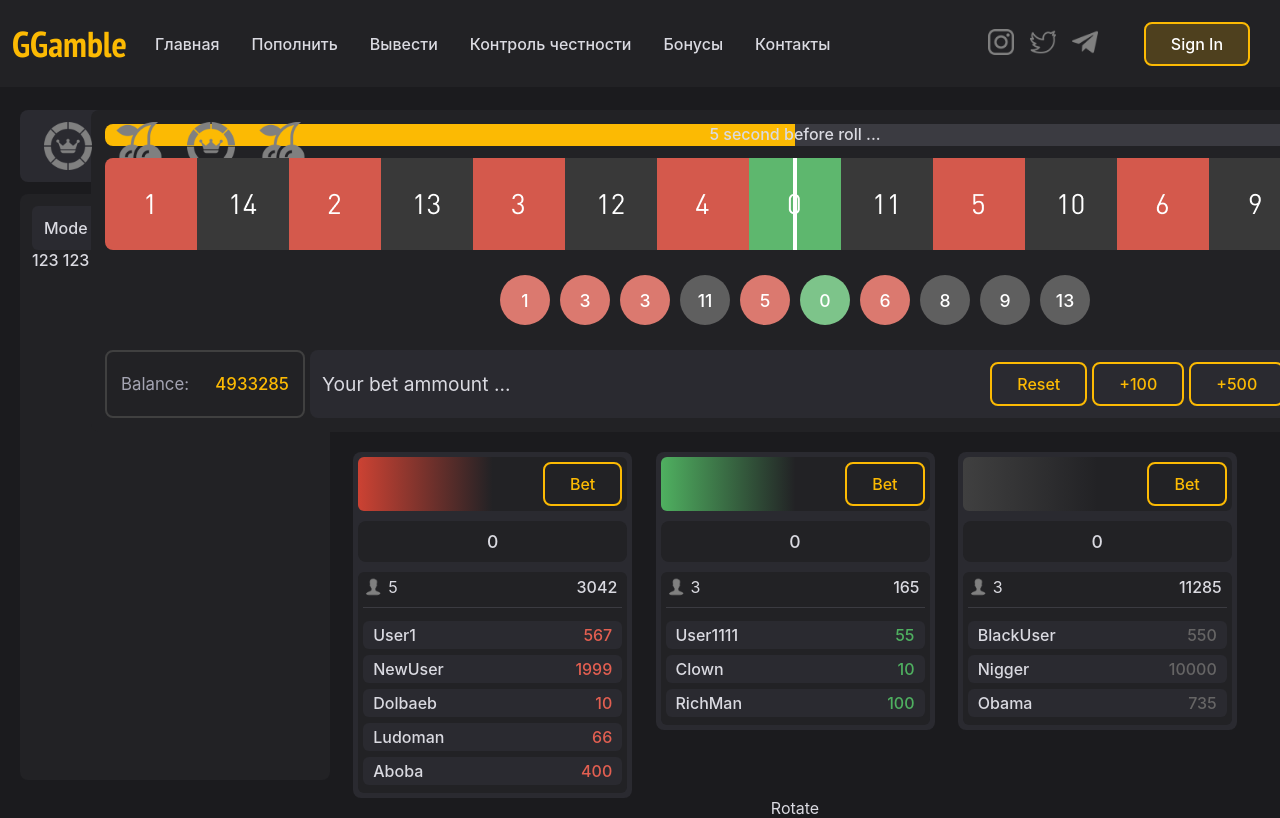
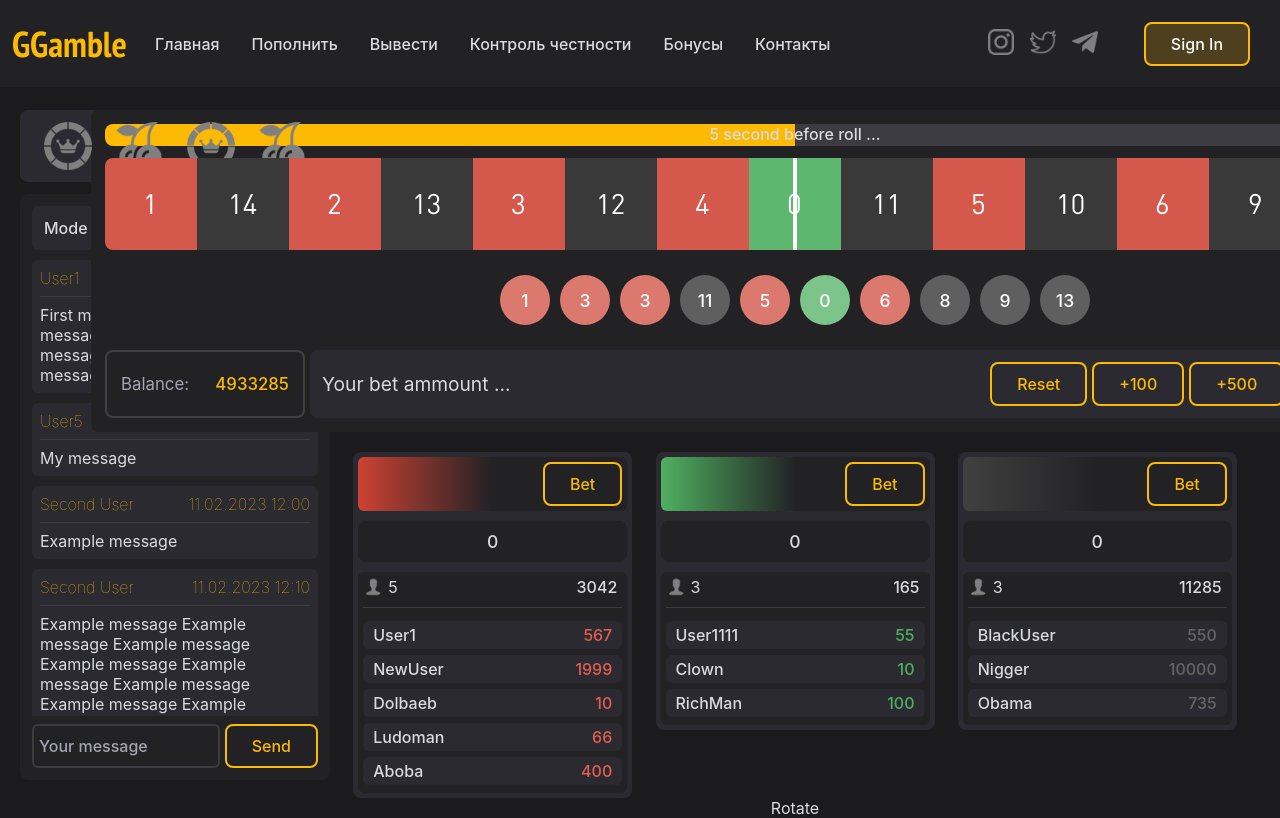
Before and after one commit to M3RCURRRY/GGamble, a React (Create React App) app: page / in a window 1280 px wide. Shown: the top 818 px of the page. Built offline with nearby package versions, Linux system fonts and the light colour scheme.

Commit message:
Finished chat UI

```diff
--- a/src/components/Chat/Chat.module.scss
+++ b/src/components/Chat/Chat.module.scss
@@ -3,6 +3,12 @@
 .chat {
   width: 100%;
   height: 100%;
+
+  display: flex;
+  flex-direction: column;
+  justify-content: space-between;
+
+  overflow: hidden;
 
   background-color: $base;
   border-radius: 8px;
@@ -74,3 +80,67 @@
     }
   }
 }
+
+.messageContainer {
+  width: 100%;
+  background-color: $optional;
+
+  margin: 10px 0px;
+  padding: 8px;
+
+  border-radius: 6px;
+}
+
+.messageStats {
+  font-weight: 100;
+  display: flex;
+  flex-direction: row;
+  justify-content: space-between;
+  align-items: center;
+
+  color: $active;
+}
+
+.messageContent {
+  font-weight: 400;
+}
+
+.divider {
+  margin: 8px 0px;
+  width: 100%;
+  height: 1px;
+  background-color: $hover;
+}
+
+.chatInput {
+  width: 100%;
+
+  padding: 5px;
+  margin-right: 5px;
+
+  color: $secondary;
+  border: 2px solid $hover;
+  border-radius: 6px;
+
+  max-height: 100%;
+}
+
+.messageInput {
+  display: flex;
+  flex-direction: row;
+  align-items: stretch;
+
+  height: fit-content;
+  padding-top: 8px;
+}
+
+.chatMessages {
+  height: max-content;
+  overflow-y: scroll;
+
+  -ms-overflow-style: none;
+  scrollbar-width: none;
+  &::-webkit-scrollbar {
+    display: none;
+  }
+}
--- a/src/components/Chat/Chat.tsx
+++ b/src/components/Chat/Chat.tsx
@@ -1,50 +1,136 @@
 import { useState } from "react";
+import { ButtonTypes } from "../../types";
+import Button from "../Button/Button";
 import styles from "./Chat.module.scss";
 
-// const options = ['Gambling chat', 'Betting chat', 'Free-to-speak', 'Slots chat'];
+interface IChatMessage {
+  userId: number;
+  username: string;
+  message: string;
+  date: string;
+}
+
+const MOCK_CHAT: IChatMessage[] = [
+  {
+    userId: 1,
+    username: "User1",
+    message: "First message First message First message First message First message First message First message ",
+    date: "11.02.2023 11:45",
+  },
+  {
+    userId: 5,
+    username: "User5",
+    message: "My message",
+    date: "11.02.2023 11:48",
+  },
+  {
+    userId: 2,
+    username: "Second User",
+    message: "Example message",
+    date: "11.02.2023 12:00",
+  },
+  {
+    userId: 2,
+    username: "Second User",
+    message: "Example message Example message Example message Example message Example message Example message Example message Example message Example message Example message ",
+    date: "11.02.2023 12:10",
+  },
+  {
+    userId: 8,
+    username: "User5",
+    message: "My message",
+    date: "11.02.2023 16:48",
+  },
+  {
+    userId: 11,
+    username: "Second User",
+    message: "Example message",
+    date: "11.02.2023 12:45",
+  },
+  {
+    userId: 12,
+    username: "Second User",
+    message: "Example message Example message Example message Example message Example message Example message Example message Example message Example message Example message ",
+    date: "11.02.2023 13:55",
+  },
+  {
+    userId: 876,
+    username: "User5",
+    message: "My message",
+    date: "11.02.2023 22:48",
+  },
+  {
+    userId: 151,
+    username: "Second User",
+    message: "Example message",
+    date: "12.02.2023 12:45",
+  }
+];
+
 const options = [
   {
-    mode: 'Gambling chat',
-    desc: 'Discuss gambling'
+    mode: "Gambling chat",
+    desc: "Discuss gambling",
   },
   {
-    mode: 'Betting chat',
-    desc: 'Share & discuss your predictions'
+    mode: "Betting chat",
+    desc: "Share & discuss your predictions",
   },
   {
-    mode: 'Slots chat',
-    desc: 'Share your profit with other'
+    mode: "Slots chat",
+    desc: "Share your profit with other",
   },
   {
-    mode: 'Free-to-speak',
-    desc: 'General chat for fun'
-  }
-]
+    mode: "Free-to-speak",
+    desc: "General chat for fun",
+  },
+];
 
 const Chat = () => {
-
   const [active, setActive] = useState<boolean>(false);
 
-  return <div className={styles.chat}>
-    <div onClick={() => setActive(!active)} className={active ? styles.selector_active : styles.selector_inactive}>Mode 1
-      {
-        active &&
-        <div className={styles.selector_options}>
-          {
-            options.map((value, index) => {
-              return <div className={styles.option} key={index}>
-                <span className={styles.chatmode}>{value.mode}</span>
-                <span className={styles.desc}>{value.desc}</span>
+  return (
+    <div className={styles.chat}>
+      <div
+        onClick={() => setActive(!active)}
+        className={active ? styles.selector_active : styles.selector_inactive}
+      >
+        Mode 1
+        {active && (
+          <div className={styles.selector_options}>
+            {options.map((value, index) => {
+              return (
+                <div className={styles.option} key={index}>
+                  <span className={styles.chatmode}>{value.mode}</span>
+                  <span className={styles.desc}>{value.desc}</span>
+                </div>
+              );
+            })}
+          </div>
+        )}
+      </div>
+      <div className={styles.chatMessages}>
+        {MOCK_CHAT.concat(MOCK_CHAT).map((value) => {
+          return (
+            <div key={value.userId + "_" + value.date} className={styles.messageContainer}>
+              <div className={styles.messageStats}>
+                <span>{value.username}</span>
+                <span>{value.date}</span>
               </div>
-            })
-          }
-        </div>
-      }
+              <div className={styles.divider} />
+              <div className={styles.messageContent}>
+                {value.message}
+              </div>
+            </div>
+          );
+        })}
+      </div>
+      <div className={styles.messageInput}>
+          <input type="text" placeholder="Your message" className={styles.chatInput}/>
+          <Button type={ButtonTypes.OUTLINED} content="Send" onClick={() => null}/>
+      </div>
     </div>
-    123
-    123
-    123
-  </div>;
+  );
 };
 
 export default Chat;
```
